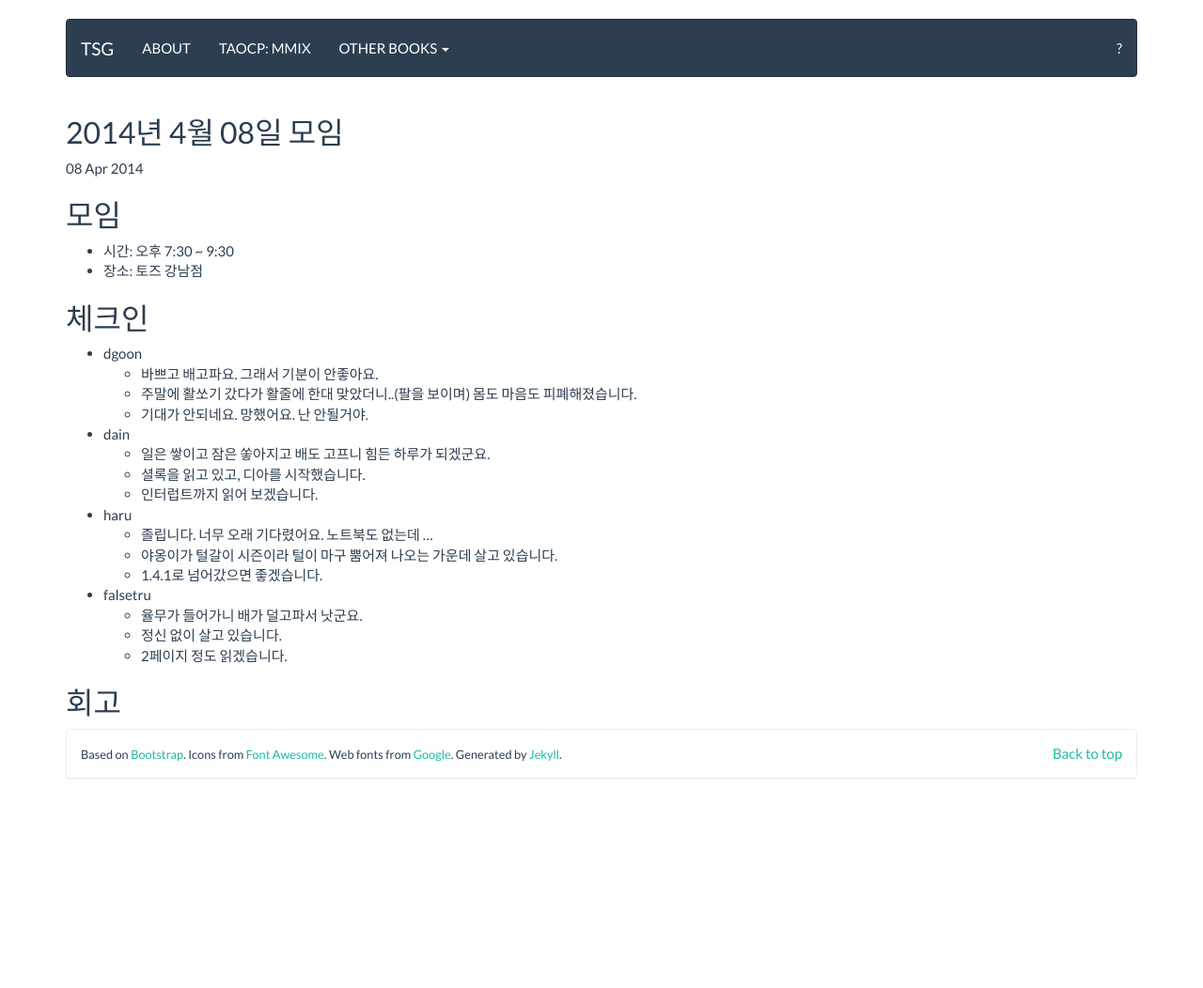
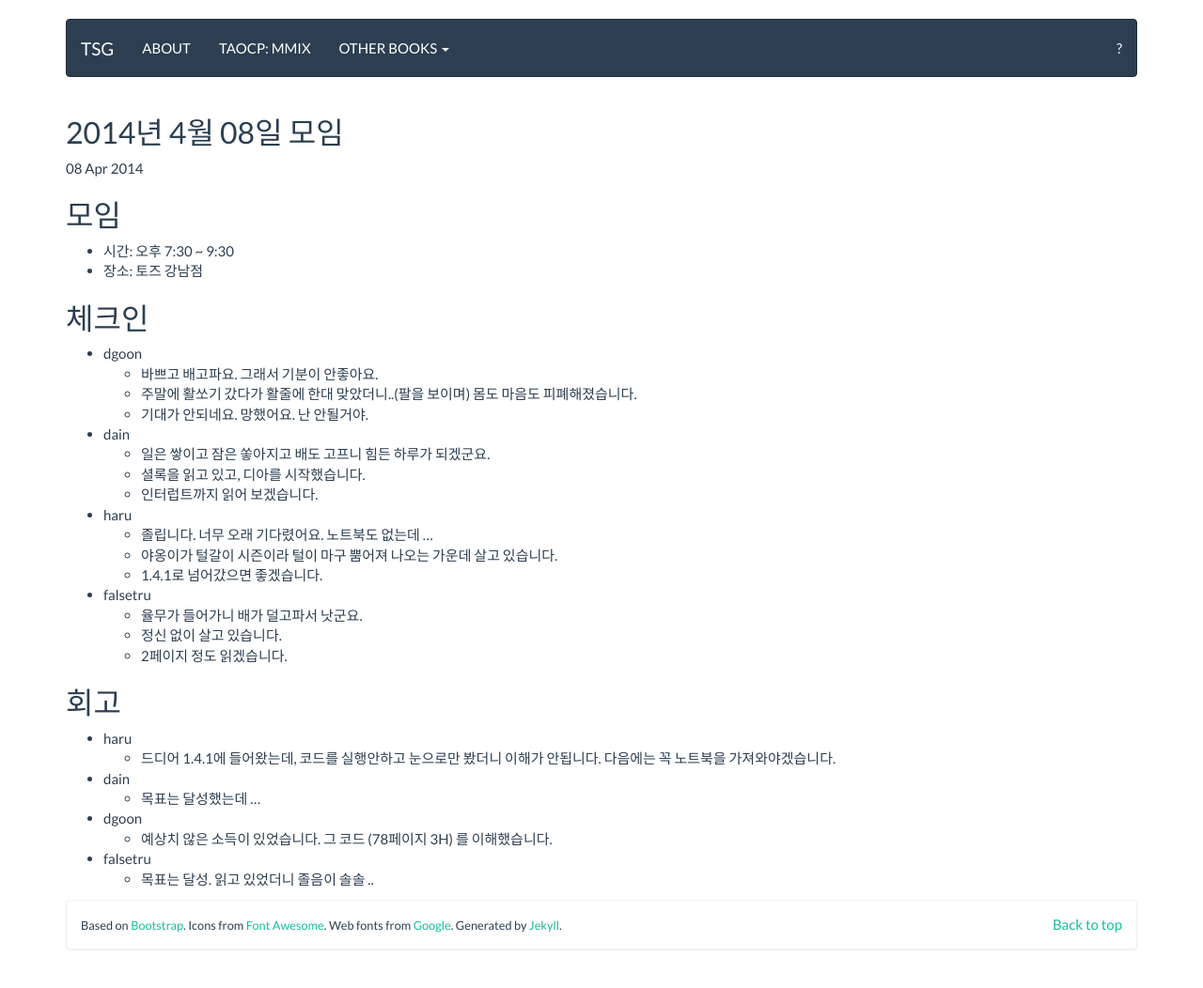
Before and after one commit to tuestudy/tuestudy.github.io, a Jekyll site: the page built from _posts/2014-04-08-tsg-taocp-off.markdown, in a window 1280 px wide. Shown: the whole page at 94% size. Built offline with Jekyll 4.4.1, drawn with Linux system fonts in a browser that asks for light colours; Markdown is read by kramdown in place of the engine named in the settings; before the commit the page ends 900 px from its top, so only the background shows below that.

Commit message:
2014-04-08 회고

```diff
--- a/_posts/2014-04-08-tsg-taocp-off.markdown
+++ b/_posts/2014-04-08-tsg-taocp-off.markdown
@@ -31,3 +31,12 @@
     * 2페이지 정도 읽겠습니다.
 
 ## 회고
+
+* haru
+    * 드디어 1.4.1에 들어왔는데, 코드를 실행안하고 눈으로만 봤더니 이해가 안됩니다. 다음에는 꼭 노트북을 가져와야겠습니다.
+* dain
+    * 목표는 달성했는데 ...
+* dgoon
+    * 예상치 않은 소득이 있었습니다. 그 코드 (78페이지 3H) 를 이해했습니다.
+* falsetru
+    * 목표는 달성. 읽고 있었더니 졸음이 솔솔 ..
```
